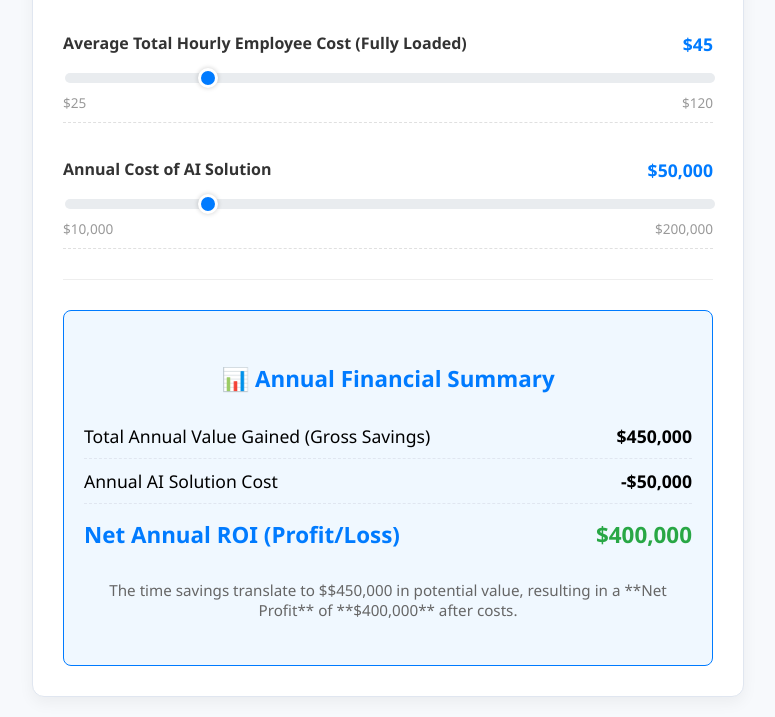
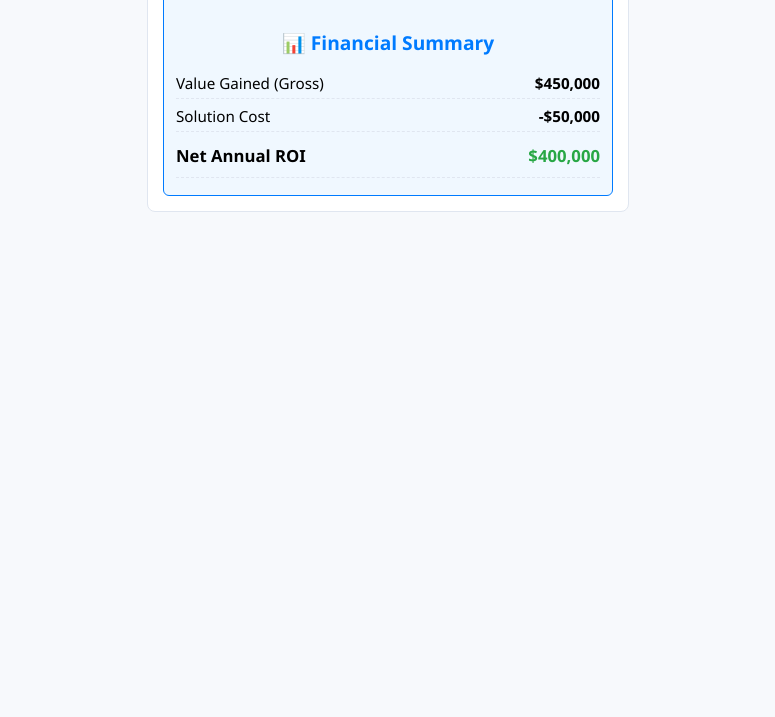
Before and after one commit to tmayzious/ROI-Calculator, a plain HTML site: page index.html in a window 1280 px wide. Shown: the part 431-1148 px from the top of the page, without its empty margins (252-1027 px from the left). After the commit the page ends 800 px from the top, so only its background shows below. Drawn offline with nearby package versions, Linux system fonts and the light colour scheme.

Commit message:
Update index.html

```diff
--- a/index.html
+++ b/index.html
@@ -3,126 +3,100 @@
 <head>
     <meta charset="UTF-8">
     <meta name="viewport" content="width=device-width, initial-scale=1.0">
-    <title>Highspot AI ROI Calculator</title>
+    <title>Compact Highspot AI ROI Calculator</title>
+
     <script src="https://unpkg.com/react@18/umd/react.development.js"></script>
     <script src="https://unpkg.com/react-dom@18/umd/react-dom.development.js"></script>
     <script src="https://unpkg.com/@babel/standalone/babel.min.js"></script>
 
     <style>
-        /* General Styles */
+        /* BASE STYLE REDUCTION */
         body {
             font-family: 'Segoe UI', Tahoma, Geneva, Verdana, sans-serif;
             margin: 0;
-            padding: 20px;
+            padding: 10px; /* Reduced padding */
             background-color: #f7f9fc;
-            /* CRUCIAL FIX: Removed fixed height (like 100vh) */
         }
-
-        /* Ensures the React container takes the full vertical space */
         #root {
             width: 100%;
             height: 100%;
         }
 
         .roi-calculator {
-            max-width: 650px;
+            max-width: 450px; /* Reduced Max Width */
             margin: 0 auto;
-            padding: 30px;
+            padding: 15px; /* Reduced padding */
             border: 1px solid #e0e6f0;
-            border-radius: 12px;
-            box-shadow: 0 6px 15px rgba(0, 0, 0, 0.05);
+            border-radius: 8px; /* Slightly smaller border radius */
+            box-shadow: none; /* Removed heavy shadow for inline look */
             background: #ffffff;
         }
 
-        /* Header and Description */
+        /* HEADER AND DESCRIPTION REDUCTION */
         h2 {
             color: #007bff;
-            border-bottom: 3px solid #007bff;
-            padding-bottom: 10px;
+            border-bottom: 2px solid #007bff; /* Thinner line */
+            padding-bottom: 5px;
             margin-top: 0;
-            font-size: 1.8em;
+            font-size: 1.4em; /* Smaller font */
             text-align: center;
         }
         .description {
-            margin-bottom: 30px;
+            margin-bottom: 15px; /* Reduced margin */
+            font-size: 0.9em; /* Smaller font */
             color: #555;
             font-style: italic;
             text-align: center;
         }
         hr {
             border: 0;
-            border-top: 1px solid #eee;
-            margin: 30px 0;
+            border-top: 1px dashed #eee; /* Lighter separator */
+            margin: 15px 0; /* Reduced margin */
         }
 
-        /* Slider Input Styles */
+        /* SLIDER INPUT STYLES (Most Vertical Space Reduction Here) */
         .slider-input-group {
-            margin-bottom: 25px;
-            padding: 10px 0;
-            border-bottom: 1px dashed #e0e0e0;
+            margin-bottom: 15px; /* Reduced margin */
+            padding: 5px 0; /* Reduced padding */
+            border-bottom: 1px dotted #e0e0e0;
         }
         .slider-label {
             display: flex;
             justify-content: space-between;
-            margin-bottom: 10px;
+            margin-bottom: 5px; /* Reduced margin */
             font-weight: 600;
             color: #333;
+            font-size: 0.9em; /* Smaller label font */
         }
         .slider-label span:last-child {
             color: #007bff;
-            font-size: 1.1em;
-        }
-        .slider {
-            width: 100%;
-            height: 10px;
-            background: #e9ecef;
-            border-radius: 5px;
-            -webkit-appearance: none;
-            appearance: none;
-            cursor: pointer;
-            margin-top: 5px;
-            outline: none;
-        }
-        .slider::-webkit-slider-thumb {
-            -webkit-appearance: none;
-            appearance: none;
-            width: 20px;
-            height: 20px;
-            background: #007bff;
-            border: 3px solid #ffffff;
-            border-radius: 50%;
-            box-shadow: 0 0 5px rgba(0, 0, 0, 0.2);
-            cursor: pointer;
+            font-size: 1em;
         }
         .slider-min-max {
-            display: flex;
-            justify-content: space-between;
-            font-size: 0.85em;
-            color: #999;
-            margin-top: 5px;
+            display: none; /* Hide min/max labels to save space */
         }
+        /* Slider thumb and track remain the same for good usability */
 
-        /* Results Section */
+        /* RESULTS SECTION COMPACTNESS */
         .results {
             text-align: center;
-            padding: 30px 20px;
-            background: #f0f8ff; /* Light blue background */
+            padding: 15px 10px; /* Reduced padding */
+            background: #f0f8ff;
             border: 1px solid #007bff;
-            border-radius: 8px;
+            border-radius: 6px;
         }
         h3 {
             color: #007bff;
-            margin-bottom: 10px;
-            font-size: 1.4em;
+            margin-bottom: 5px;
+            font-size: 1.2em; /* Smaller font */
         }
         .summary-table {
             width: 100%;
-            margin-top: 20px;
-            border-collapse: collapse;
+            margin-top: 10px;
+            font-size: 0.95em; /* Smaller table font */
         }
         .summary-table td {
-            padding: 10px 0;
-            font-size: 1.1em;
+            padding: 5px 0;
             text-align: left;
             border-bottom: 1px dashed #e0e6f0;
         }
@@ -131,21 +105,15 @@
             font-weight: 600;
         }
         .net-roi-row td {
-            font-size: 1.4em !important;
+            font-size: 1.1em !important; /* Slightly smaller than previous */
             font-weight: 700 !important;
-            padding: 15px 0 !important;
-            border-bottom: none;
-        }
-        .net-roi-row td:first-child {
-            color: #007bff;
+            padding: 10px 0 !important;
         }
         .net-roi-row td:last-child {
-            color: #28a745; /* Green for profit/positive ROI */
+            color: #28a745;
         }
         .breakdown {
-            font-size: 0.95em;
-            color: #666;
-            margin-top: 15px;
+            display: none; /* Hide verbose breakdown text */
         }
     </style>
 </head>
@@ -156,10 +124,8 @@
     <script type="text/babel">
         const { useState, useMemo } = React;
 
-        // --- Constants ---
         const WORKING_WEEKS_PER_YEAR = 50;
 
-        // --- Helper Functions ---
         const formatCurrency = (amount) => {
             return new Intl.NumberFormat('en-US', {
                 style: 'currency',
@@ -169,13 +135,11 @@
             }).format(amount);
         };
 
-        // --- Reusable Slider Component ---
         const SliderInput = ({ label, value, onChange, min, max, step, unit }) => {
             const handleChange = (event) => {
                 onChange(Number(event.target.value));
             };
 
-            // Format cost values (which can be large) for the label
             const displayValue = unit === '$' && value > 1000 ? formatCurrency(value) : `${unit}${value}`;
 
             return (
@@ -194,26 +158,22 @@
                         className="slider"
                     />
                     <div className="slider-min-max">
-                        <span>{unit === '$' && min > 1000 ? formatCurrency(min) : `${unit}${min}`}</span>
-                        <span>{unit === '$' && max > 1000 ? formatCurrency(max) : `${unit}${max}`}</span>
+                        {/* Hidden to save vertical space */}
                     </div>
                 </div>
             );
         };
 
 
-        // --- Main ROI Calculator Component ---
         const ROICalculator = () => {
             // Define State for the Sliders
             const [employeeCount, setEmployeeCount] = useState(100);
             const [hoursSavedPerWeek, setHoursSavedPerWeek] = useState(2);
             const [hourlyAverageCost, setHourlyAverageCost] = useState(45);
-            // New State for the cost of the solution
             const [annualSolutionCost, setAnnualSolutionCost] = useState(50000);
 
             // Core Calculation
             const grossAnnualSavings = useMemo(() => {
-                // Formula: Employees * Hours Saved * Hourly Cost * Weeks per Year
                 return (
                     employeeCount *
                     hoursSavedPerWeek *
@@ -224,18 +184,16 @@
 
             const netAnnualROI = grossAnnualSavings - annualSolutionCost;
 
-            // --- Render ---
             return (
                 <div className="roi-calculator">
-                    <h2>🧠 Highspot AI ROI Calculator</h2>
+                    <h2>💰 AI ROI Calculator</h2>
                     <p className="description">
-                        Estimate the **net annual return** after factoring in the cost of the AI solution that enables time savings.
+                        Estimate the net annual value gained from AI productivity.
                     </p>
 
-                    {/* Sliders Section */}
                     <div className="sliders-container">
                         <SliderInput
-                            label="Employee Count (Sales/Marketing)"
+                            label="Employee Count"
                             value={employeeCount}
                             onChange={setEmployeeCount}
                             min={10}
@@ -245,7 +203,7 @@
                         />
 
                         <SliderInput
-                            label="Hours per Employee Saved per Week"
+                            label="Hours Saved / Week"
                             value={hoursSavedPerWeek}
                             onChange={setHoursSavedPerWeek}
                             min={0.5}
@@ -255,7 +213,7 @@
                         />
 
                         <SliderInput
-                            label="Average Total Hourly Employee Cost (Fully Loaded)"
+                            label="Avg. Hourly Employee Cost"
                             value={hourlyAverageCost}
                             onChange={setHourlyAverageCost}
                             min={25}
@@ -265,7 +223,7 @@
                         />
 
                         <SliderInput
-                            label="Annual Cost of AI Solution"
+                            label="Annual AI Solution Cost"
                             value={annualSolutionCost}
                             onChange={setAnnualSolutionCost}
                             min={10000}
@@ -277,22 +235,21 @@
 
                     <hr />
 
-                    {/* Results Section */}
                     <div className="results">
-                        <h3>📊 Annual Financial Summary</h3>
+                        <h3>📊 Financial Summary</h3>
 
                         <table className="summary-table">
                             <tbody>
                                 <tr>
-                                    <td>Total Annual Value Gained (Gross Savings)</td>
+                                    <td>Value Gained (Gross)</td>
                                     <td>{formatCurrency(grossAnnualSavings)}</td>
                                 </tr>
                                 <tr>
-                                    <td>Annual AI Solution Cost</td>
+                                    <td>Solution Cost</td>
                                     <td>-{formatCurrency(annualSolutionCost)}</td>
                                 </tr>
                                 <tr className="net-roi-row">
-                                    <td>Net Annual ROI (Profit/Loss)</td>
+                                    <td>Net Annual ROI</td>
                                     <td style={{color: netAnnualROI >= 0 ? '#28a745' : '#dc3545'}}>
                                         {formatCurrency(netAnnualROI)}
                                     </td>
@@ -301,14 +258,13 @@
                         </table>
 
                         <p className="breakdown">
-                            The time savings translate to ${formatCurrency(grossAnnualSavings)} in potential value, resulting in a **{netAnnualROI >= 0 ? 'Net Profit' : 'Net Loss'}** of **{formatCurrency(netAnnualROI)}** after costs.
+                            {/* Hidden for compactness */}
                         </p>
                     </div>
                 </div>
             );
         };
 
-        // 6. Mount the Application to the DOM
         const container = document.getElementById('root');
         const root = ReactDOM.createRoot(container);
         root.render(<ROICalculator />);
```
